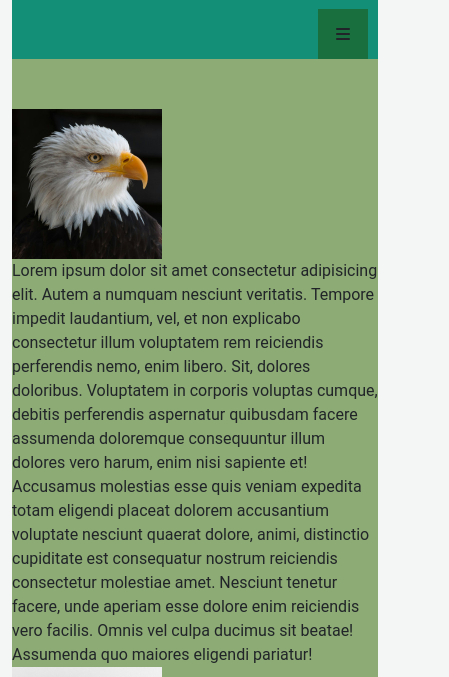
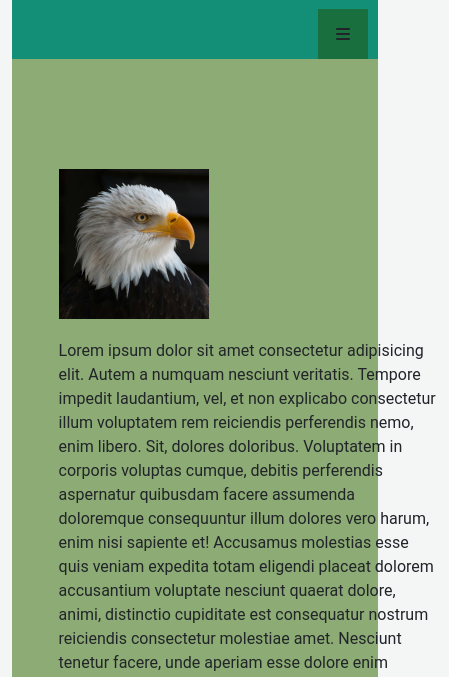
Before and after one commit to ivanGonzalezGit/front, a plain HTML site: page resenia.html in a window 390 px wide. Shown: the part 101-778 px from the top of the page, 449 px wide, since content can reach past the window. Drawn offline with nearby package versions, Linux system fonts and the light colour scheme.

Commit message:
se arreglo el grid de la reseña

```diff
--- a/css/styleResenia.css
+++ b/css/styleResenia.css
@@ -1,10 +1,32 @@
+main{
+    display: flex;
+    justify-content: center;
+}
+
 .grid-container{
     display: grid;
     width: 80%;
     height: auto;
     grid-template-columns: 300px auto;
+    grid-template-rows: 50px auto auto;
+    text-align: center;
 }
 
 .grid-item{
+    padding: 10px;
+    text-align: left;
+}
 
+@media (max-width: 700px) {
+    .grid-container{
+        display: grid;
+        width: 80%;
+        height: auto;
+        grid-template-columns: 400px;
+        text-align: center;
+    }
+
+    .fantasmeada{
+        display: none;
+    }
 }
--- a/resenia.html
+++ b/resenia.html
@@ -7,6 +7,7 @@
     <script src="https://kit.fontawesome.com/ae9d2c6195.js" crossorigin="anonymous"></script>
     <link href="https://cdn.jsdelivr.net/npm/bootstrap@5.3.3/dist/css/bootstrap.min.css" rel="stylesheet" integrity="sha384-QWTKZyjpPEjISv5WaRU9OFeRpok6YctnYmDr5pNlyT2bRjXh0JMhjY6hW+ALEwIH" crossorigin="anonymous">
     <link rel="stylesheet" href="css/style.css">
+    <link rel="stylesheet" href="css/styleResenia.css">
     <title>Carrito de Compras</title>
 </head>
 <body>
@@ -30,6 +31,8 @@
         <main>
 
             <div class="grid-container">
+                <div><h3 class="fantasmeada">Producto</h3></div>
+                <div><h3 class="fantasmeada">Descripción</h3></div>
                 <div class="grid-item"><img src="img/foto_8.jpg" alt="foto_1"></div>
                 <div class="grid-item">Lorem ipsum dolor sit amet consectetur adipisicing elit. Autem a numquam nesciunt veritatis. Tempore impedit laudantium, vel, et non explicabo consectetur illum voluptatem rem reiciendis perferendis nemo, enim libero. Sit, dolores doloribus. Voluptatem in corporis voluptas cumque, debitis perferendis aspernatur quibusdam facere assumenda doloremque consequuntur illum dolores vero harum, enim nisi sapiente et! Accusamus molestias esse quis veniam expedita totam eligendi placeat dolorem accusantium voluptate nesciunt quaerat dolore, animi, distinctio cupiditate est consequatur nostrum reiciendis consectetur molestiae amet. Nesciunt tenetur facere, unde aperiam esse dolore enim reiciendis vero facilis. Omnis vel culpa ducimus sit beatae! Assumenda quo maiores eligendi pariatur!
                 </div>
```
